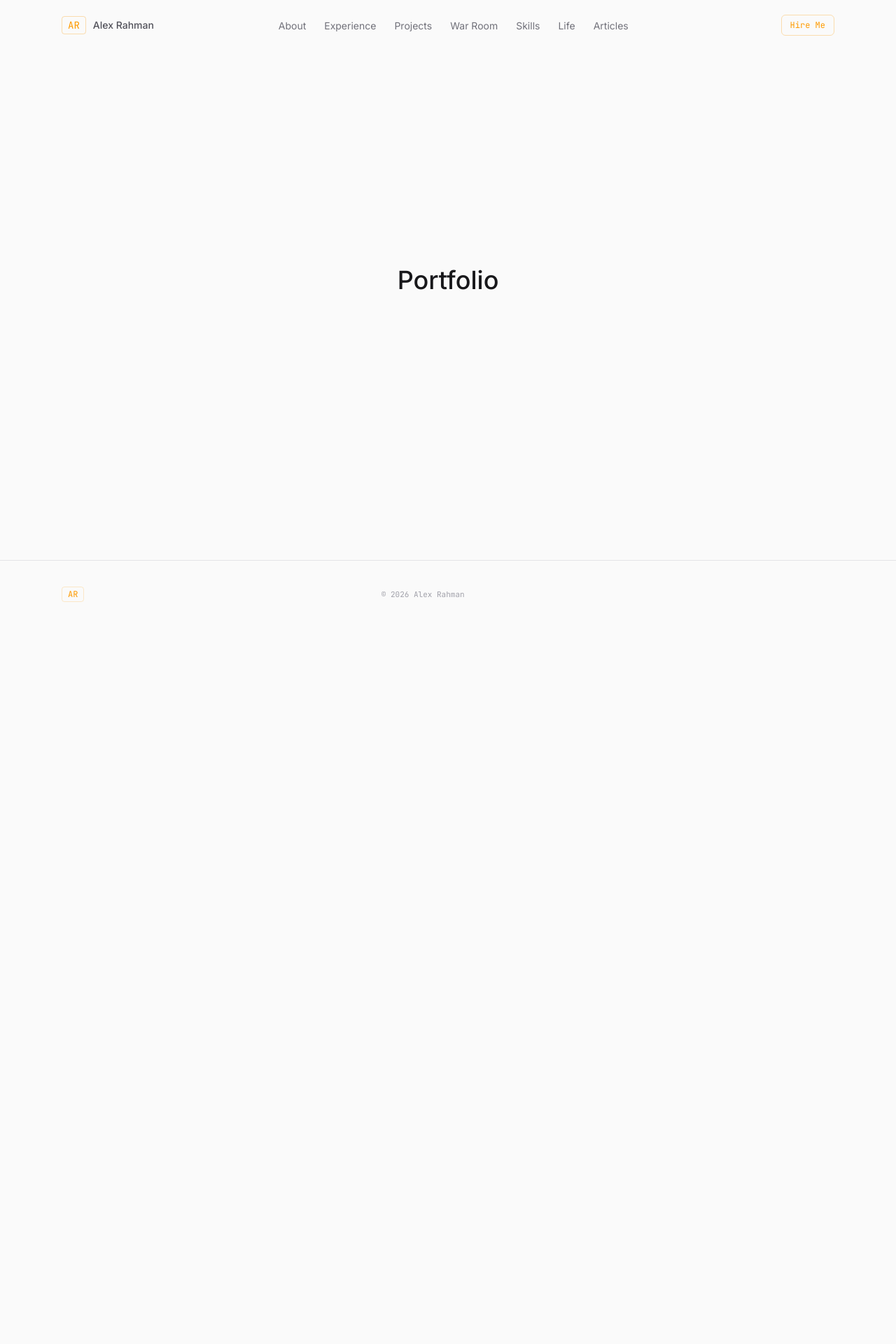
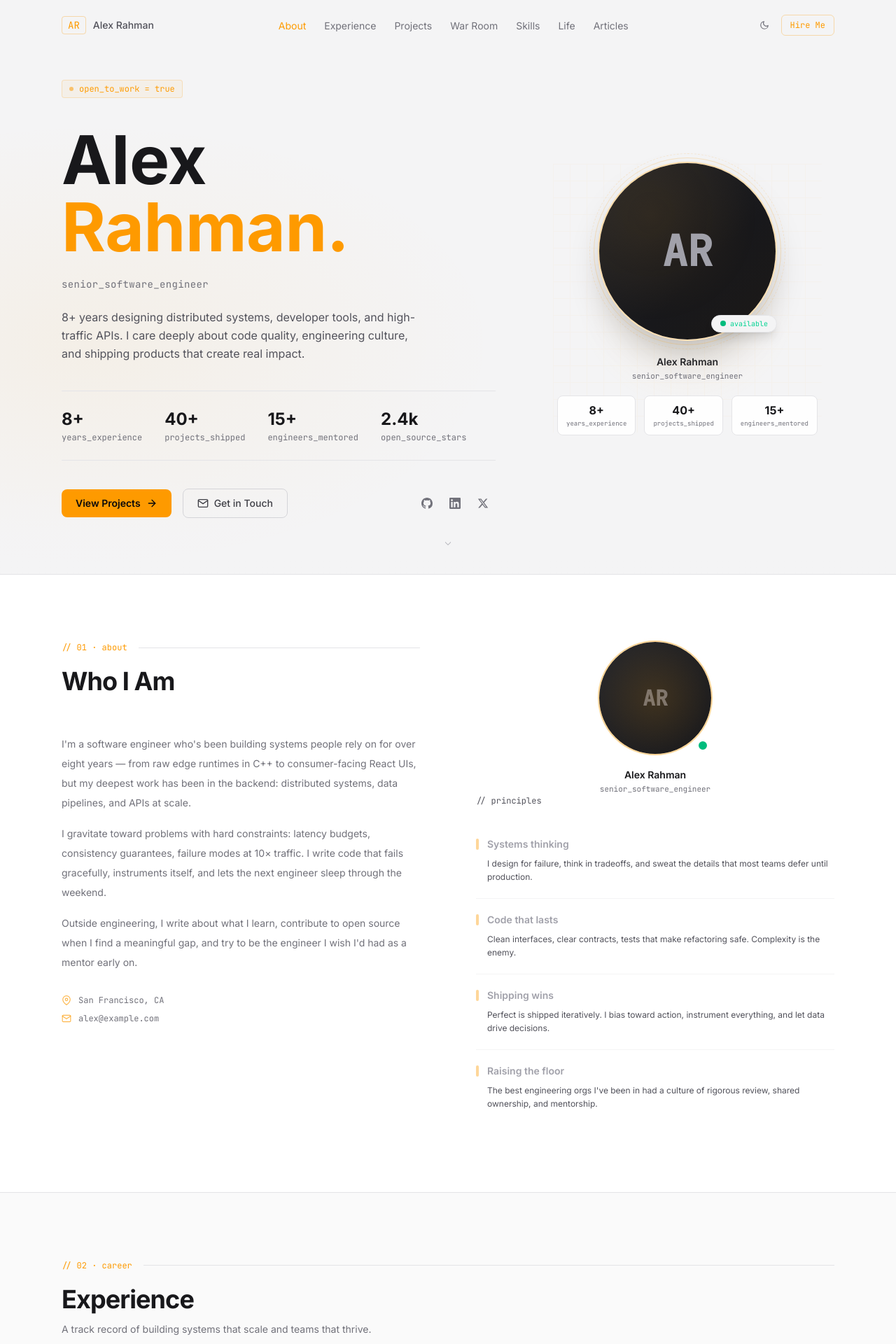
Before and after one commit to sarwar-asik/sarwar-hossain-fullStack-Engineer, a React (Vite) app: page / in a window 1280 px wide. Shown: the top 1920 px of the page at 70% size. Before the commit the page ends 897 px from the top, so only its background shows below. Built offline with nearby package versions, Linux system fonts and the light colour scheme; some icons are missing.

Commit message:
feat(main): add button, icon, and section header components with styling

```diff
--- /dev/null
+++ b/src/components/ui/Button.jsx
@@ -0,0 +1,43 @@
+const variants = {
+  primary: `
+    bg-amber-500 text-zinc-950 font-semibold
+    hover:bg-amber-400
+    focus-visible:ring-amber-500
+  `,
+  outline: `
+    border border-zinc-700 text-zinc-300 font-medium
+    hover:border-amber-500/60 hover:text-amber-400
+    focus-visible:ring-amber-500/50
+    dark:border-zinc-700 dark:text-zinc-300
+  `,
+  ghost: `
+    text-zinc-400 font-medium
+    hover:text-amber-400 hover:bg-zinc-900
+    focus-visible:ring-zinc-600
+  `,
+}
+
+const sizes = {
+  sm: 'text-xs px-3 py-1.5 gap-1.5',
+  md: 'text-sm px-4 py-2   gap-2',
+  lg: 'text-sm px-5 py-2.5 gap-2',
+}
+
+export default function Button({
+  children,
+  variant = 'primary',
+  size = 'md',
+  href,
+  className = '',
+  ...props
+}) {
+  const base = `
+    inline-flex items-center justify-center rounded-lg
+    transition-all duration-150
+    focus-visible:outline-none focus-visible:ring-2 focus-visible:ring-offset-2 focus-visible:ring-offset-zinc-950
+    disabled:opacity-40 disabled:pointer-events-none
+    ${variants[variant]} ${sizes[size]} ${className}
+  `
+  if (href) return <a href={href} className={base} {...props}>{children}</a>
+  return <button className={base} {...props}>{children}</button>
+}
--- /dev/null
+++ b/src/components/ui/Icon.jsx
@@ -0,0 +1,113 @@
+// Inline SVG icon set — no external icon library needed
+const icons = {
+  github: (
+    <svg viewBox="0 0 24 24" fill="currentColor">
+      <path d="M12 0C5.37 0 0 5.37 0 12c0 5.31 3.435 9.795 8.205 11.385.6.105.825-.255.825-.57 0-.285-.015-1.23-.015-2.235-3.015.555-3.795-.735-4.035-1.41-.135-.345-.72-1.41-1.23-1.695-.42-.225-1.02-.78-.015-.795.945-.015 1.62.87 1.845 1.23 1.08 1.815 2.805 1.305 3.495.99.105-.78.42-1.305.765-1.605-2.67-.3-5.46-1.335-5.46-5.925 0-1.305.465-2.385 1.23-3.225-.12-.3-.54-1.53.12-3.18 0 0 1.005-.315 3.3 1.23.96-.27 1.98-.405 3-.405s2.04.135 3 .405c2.295-1.56 3.3-1.23 3.3-1.23.66 1.65.24 2.88.12 3.18.765.84 1.23 1.905 1.23 3.225 0 4.605-2.805 5.625-5.475 5.925.435.375.81 1.095.81 2.22 0 1.605-.015 2.895-.015 3.3 0 .315.225.69.825.57A12.02 12.02 0 0 0 24 12c0-6.63-5.37-12-12-12z" />
+    </svg>
+  ),
+  linkedin: (
+    <svg viewBox="0 0 24 24" fill="currentColor">
+      <path d="M20.447 20.452h-3.554v-5.569c0-1.328-.027-3.037-1.852-3.037-1.853 0-2.136 1.445-2.136 2.939v5.667H9.351V9h3.414v1.561h.046c.477-.9 1.637-1.85 3.37-1.85 3.601 0 4.267 2.37 4.267 5.455v6.286zM5.337 7.433a2.062 2.062 0 0 1-2.063-2.065 2.064 2.064 0 1 1 2.063 2.065zm1.782 13.019H3.555V9h3.564v11.452zM22.225 0H1.771C.792 0 0 .774 0 1.729v20.542C0 23.227.792 24 1.771 24h20.451C23.2 24 24 23.227 24 22.271V1.729C24 .774 23.2 0 22.222 0h.003z" />
+    </svg>
+  ),
+  twitter: (
+    <svg viewBox="0 0 24 24" fill="currentColor">
+      <path d="M18.244 2.25h3.308l-7.227 8.26 8.502 11.24H16.17l-5.214-6.817L4.99 21.75H1.68l7.73-8.835L1.254 2.25H8.08l4.713 6.231zm-1.161 17.52h1.833L7.084 4.126H5.117z" />
+    </svg>
+  ),
+  externalLink: (
+    <svg viewBox="0 0 24 24" fill="none" stroke="currentColor" strokeWidth={2} strokeLinecap="round" strokeLinejoin="round">
+      <path d="M18 13v6a2 2 0 0 1-2 2H5a2 2 0 0 1-2-2V8a2 2 0 0 1 2-2h6" />
+      <polyline points="15 3 21 3 21 9" />
+      <line x1="10" y1="14" x2="21" y2="3" />
+    </svg>
+  ),
+  arrowRight: (
+    <svg viewBox="0 0 24 24" fill="none" stroke="currentColor" strokeWidth={2} strokeLinecap="round" strokeLinejoin="round">
+      <line x1="5" y1="12" x2="19" y2="12" />
+      <polyline points="12 5 19 12 12 19" />
+    </svg>
+  ),
+  sun: (
+    <svg viewBox="0 0 24 24" fill="none" stroke="currentColor" strokeWidth={2} strokeLinecap="round" strokeLinejoin="round">
+      <circle cx="12" cy="12" r="5" />
+      <line x1="12" y1="1" x2="12" y2="3" />
+      <line x1="12" y1="21" x2="12" y2="23" />
+      <line x1="4.22" y1="4.22" x2="5.64" y2="5.64" />
+      <line x1="18.36" y1="18.36" x2="19.78" y2="19.78" />
+      <line x1="1" y1="12" x2="3" y2="12" />
+      <line x1="21" y1="12" x2="23" y2="12" />
+      <line x1="4.22" y1="19.78" x2="5.64" y2="18.36" />
+      <line x1="18.36" y1="5.64" x2="19.78" y2="4.22" />
+    </svg>
+  ),
+  moon: (
+    <svg viewBox="0 0 24 24" fill="none" stroke="currentColor" strokeWidth={2} strokeLinecap="round" strokeLinejoin="round">
+      <path d="M21 12.79A9 9 0 1 1 11.21 3 7 7 0 0 0 21 12.79z" />
+    </svg>
+  ),
+  menu: (
+    <svg viewBox="0 0 24 24" fill="none" stroke="currentColor" strokeWidth={2} strokeLinecap="round" strokeLinejoin="round">
+      <line x1="3" y1="12" x2="21" y2="12" />
+      <line x1="3" y1="6" x2="21" y2="6" />
+      <line x1="3" y1="18" x2="21" y2="18" />
+    </svg>
+  ),
+  close: (
+    <svg viewBox="0 0 24 24" fill="none" stroke="currentColor" strokeWidth={2} strokeLinecap="round" strokeLinejoin="round">
+      <line x1="18" y1="6" x2="6" y2="18" />
+      <line x1="6" y1="6" x2="18" y2="18" />
+    </svg>
+  ),
+  mapPin: (
+    <svg viewBox="0 0 24 24" fill="none" stroke="currentColor" strokeWidth={2} strokeLinecap="round" strokeLinejoin="round">
+      <path d="M21 10c0 7-9 13-9 13s-9-6-9-13a9 9 0 0 1 18 0z" />
+      <circle cx="12" cy="10" r="3" />
+    </svg>
+  ),
+  mail: (
+    <svg viewBox="0 0 24 24" fill="none" stroke="currentColor" strokeWidth={2} strokeLinecap="round" strokeLinejoin="round">
+      <path d="M4 4h16c1.1 0 2 .9 2 2v12c0 1.1-.9 2-2 2H4c-1.1 0-2-.9-2-2V6c0-1.1.9-2 2-2z" />
+      <polyline points="22,6 12,13 2,6" />
+    </svg>
+  ),
+  download: (
+    <svg viewBox="0 0 24 24" fill="none" stroke="currentColor" strokeWidth={2} strokeLinecap="round" strokeLinejoin="round">
+      <path d="M21 15v4a2 2 0 0 1-2 2H5a2 2 0 0 1-2-2v-4" />
+      <polyline points="7 10 12 15 17 10" />
+      <line x1="12" y1="15" x2="12" y2="3" />
+    </svg>
+  ),
+  check: (
+    <svg viewBox="0 0 24 24" fill="none" stroke="currentColor" strokeWidth={2.5} strokeLinecap="round" strokeLinejoin="round">
+      <polyline points="20 6 9 17 4 12" />
+    </svg>
+  ),
+  clock: (
+    <svg viewBox="0 0 24 24" fill="none" stroke="currentColor" strokeWidth={2} strokeLinecap="round" strokeLinejoin="round">
+      <circle cx="12" cy="12" r="10" />
+      <polyline points="12 6 12 12 16 14" />
+    </svg>
+  ),
+  calendar: (
+    <svg viewBox="0 0 24 24" fill="none" stroke="currentColor" strokeWidth={2} strokeLinecap="round" strokeLinejoin="round">
+      <rect x="3" y="4" width="18" height="18" rx="2" ry="2" />
+      <line x1="16" y1="2" x2="16" y2="6" />
+      <line x1="8" y1="2" x2="8" y2="6" />
+      <line x1="3" y1="10" x2="21" y2="10" />
+    </svg>
+  ),
+}
+
+export default function Icon({ name, className = '' }) {
+  const svg = icons[name]
+  if (!svg) return null
+  return (
+    <span
+      className={`inline-flex items-center justify-center ${className}`}
+      aria-hidden="true"
+    >
+      {svg}
+    </span>
+  )
+}
--- /dev/null
+++ b/src/components/ui/SectionHeader.jsx
@@ -0,0 +1,25 @@
+export default function SectionHeader({ label, title, description }) {
+  return (
+    <div className="mb-14">
+      {/* Mono label + ruled line */}
+      {label && (
+        <div className="flex items-center gap-4 mb-5">
+          <span className="font-mono text-xs text-amber-500 whitespace-nowrap">
+            // {label}
+          </span>
+          <div className="flex-1 h-px bg-zinc-800 dark:bg-zinc-800" />
+        </div>
+      )}
+
+      <h2 className="text-4xl font-bold tracking-tight text-zinc-100 dark:text-zinc-100">
+        {title}
+      </h2>
+
+      {description && (
+        <p className="mt-3 text-zinc-500 dark:text-zinc-500 max-w-xl leading-relaxed text-sm">
+          {description}
+        </p>
+      )}
+    </div>
+  )
+}
--- a/src/pages/Home.jsx
+++ b/src/pages/Home.jsx
@@ -1,9 +1,23 @@
-function Home() {
+import Hero       from '../components/sections/Hero'
+import About      from '../components/sections/About'
+import Experience from '../components/sections/Experience'
+import Projects   from '../components/sections/Projects'
+import Challenges from '../components/sections/Challenges'
+import Skills     from '../components/sections/Skills'
+import Gallery    from '../components/sections/Gallery'
+import Articles   from '../components/sections/Articles'
+
+export default function Home() {
   return (
-    <main className="min-h-screen flex items-center justify-center">
-      <h1 className="text-4xl font-medium">Portfolio</h1>
+    <main>
+      <Hero />
+      <About />
+      <Experience />
+      <Projects />
+      <Challenges />
+      <Skills />
+      <Gallery />
+      <Articles />
     </main>
   )
 }
-
-export default Home
```
